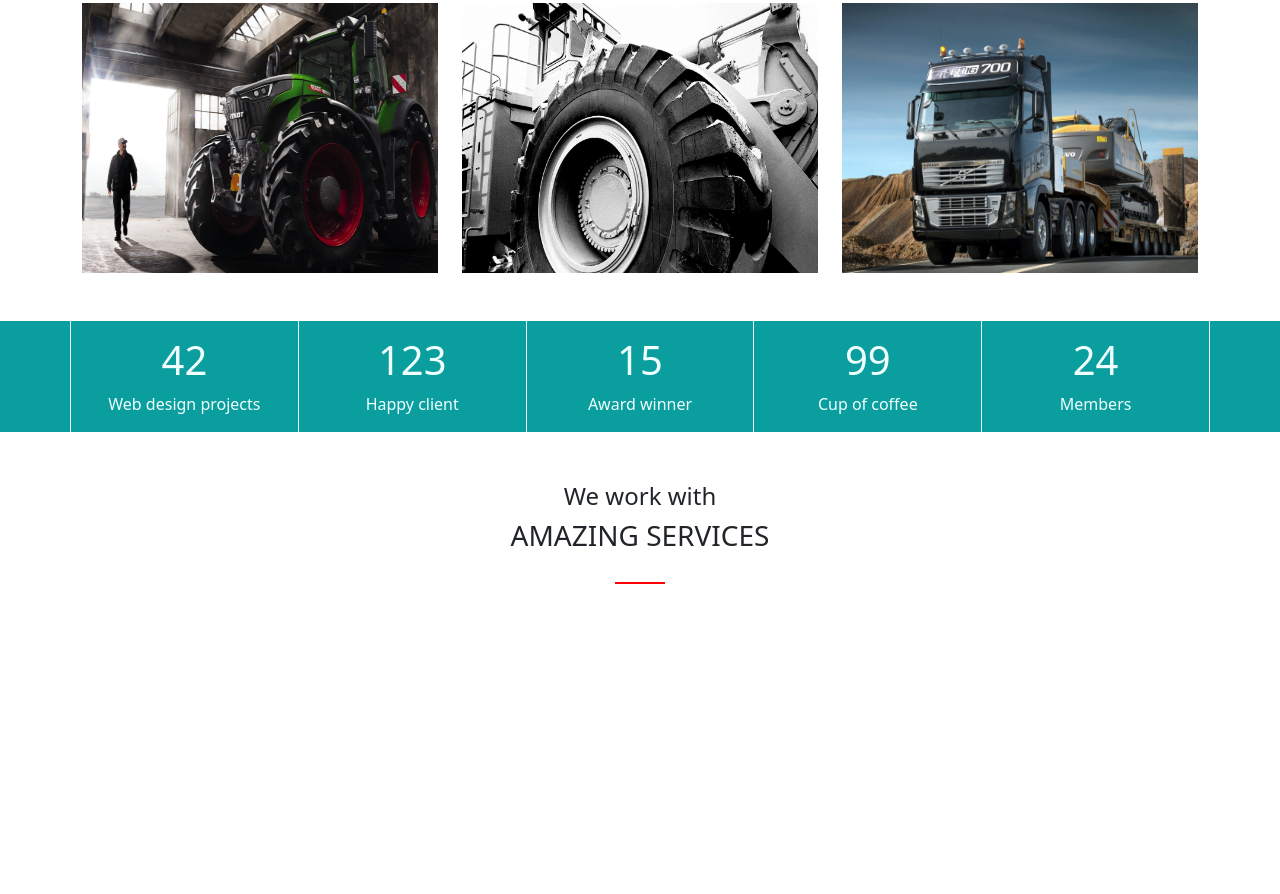
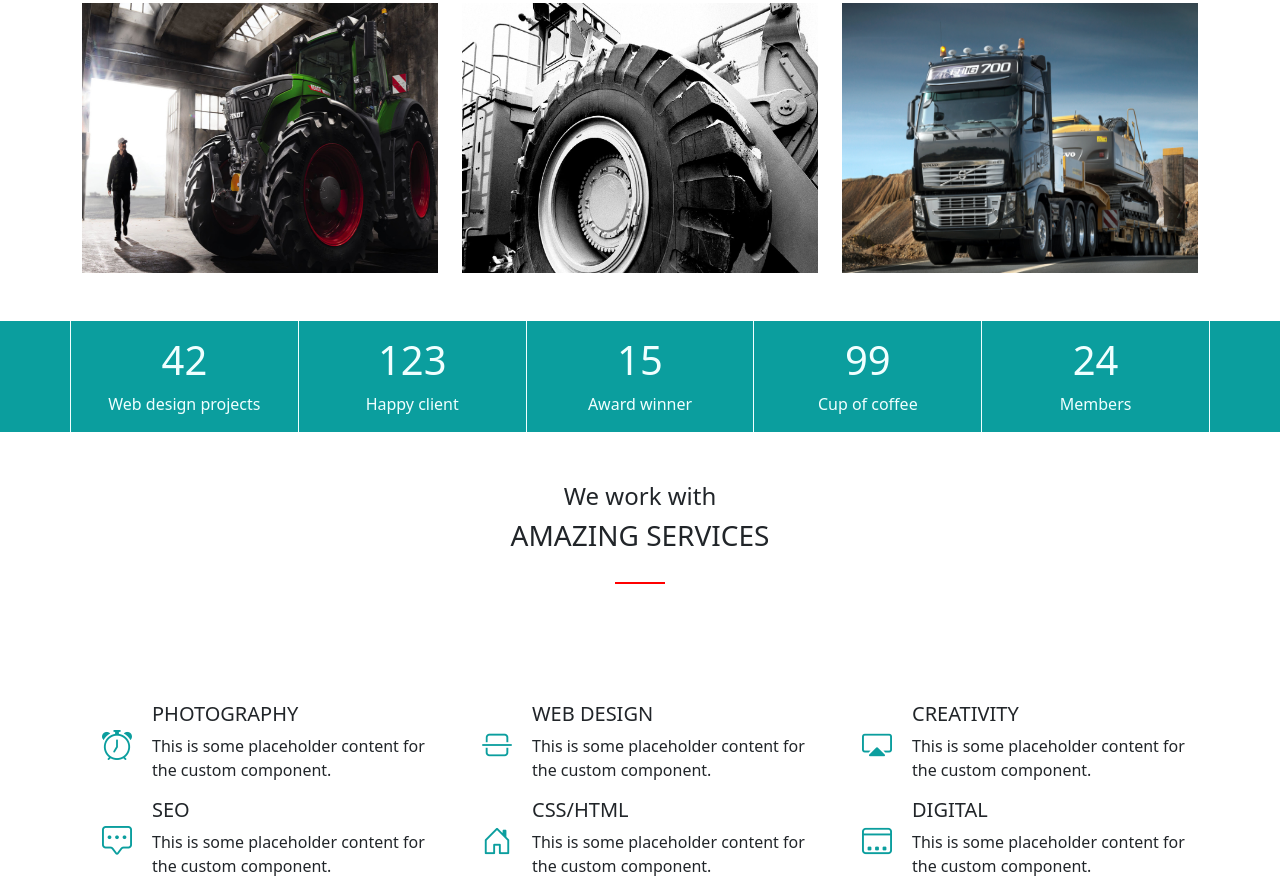
Before and after one commit to tsiumrak/git-exzamen, a plain HTML site: page index.html in a window 1280 px wide. Shown: the part 815-1709 px from the top of the page. Before the commit the page ends 1517 px from the top, so only its background shows below. Drawn offline with nearby package versions, Linux system fonts and the light colour scheme.

Commit message:
add one block

```diff
--- a/css/style.css
+++ b/css/style.css
@@ -91,3 +91,9 @@
     margin-right: auto;
     margin-top: 30px;
 }
+.icons i{
+    margin: 20px;
+    color: rgb(11, 158, 158);
+    font-size: 30px;
+
+}
--- a/index.html
+++ b/index.html
@@ -112,6 +112,67 @@
         <div class="line3"></div>
     </div>
 
+    <div class="container icons">
+        <div class="row">
+            <div class="col col-xs-12 col-sm-6 col-md-4 col-lg-4 col-xl-4 col-xxl-4">
+                <div class="d-flex position-relative">
+                    <i class="bi bi-alarm"></i>
+                    <div>
+                      <h5 class="mt-0">PHOTOGRAPHY</h5>
+                      <p>This is some placeholder content for the custom component.</p>
+                    </div>
+                </div>
+            </div>
+            <div class="col col-xs-12 col-sm-6 col-md-4 col-lg-4 col-xl-4 col-xxl-4">
+                <div class="d-flex position-relative">
+                    <i class="bi bi-hr"></i>
+                    <div>
+                      <h5 class="mt-0">WEB DESIGN</h5>
+                      <p>This is some placeholder content for the custom component.</p>
+                    </div>
+                </div>
+            </div>
+            <div class="col col-xs-12 col-sm-6 col-md-4 col-lg-4 col-xl-4 col-xxl-4">
+                <div class="d-flex position-relative">
+                    <i class="bi bi-cast"></i>
+                    <div>
+                      <h5 class="mt-0">CREATIVITY</h5>
+                      <p>This is some placeholder content for the custom component.</p>
+                    </div>
+                </div>
+            </div>
+            <div class="col col-xs-12 col-sm-6 col-md-4 col-lg-4 col-xl-4 col-xxl-4">
+                <div class="d-flex position-relative">
+                    <i class="bi bi-chat-square-dots"></i>
+                    <div>
+                      <h5 class="mt-0">SEO</h5>
+                      <p>This is some placeholder content for the custom component.</p>
+                    </div>
+                </div>
+            </div>
+            <div class="col col-xs-12 col-sm-6 col-md-4 col-lg-4 col-xl-4 col-xxl-4">
+                <div class="d-flex position-relative">
+                    <i class="bi bi-house-door"></i>
+                    <div>
+                      <h5 class="mt-0">CSS/HTML</h5>
+                      <p>This is some placeholder content for the custom component.</p>
+                    </div>
+                </div>
+            </div>
+            <div class="col col-xs-12 col-sm-6 col-md-4 col-lg-4 col-xl-4 col-xxl-4">
+                <div class="d-flex position-relative">
+                    <i class="bi bi-window-dock"></i>
+                    <div>
+                      <h5 class="mt-0">DIGITAL</h5>
+                      <p>This is some placeholder content for the custom component.</p>
+                    </div>
+                </div>
+            </div>
+
+        </div>
+
+    </div>
+
 
 
 
```
